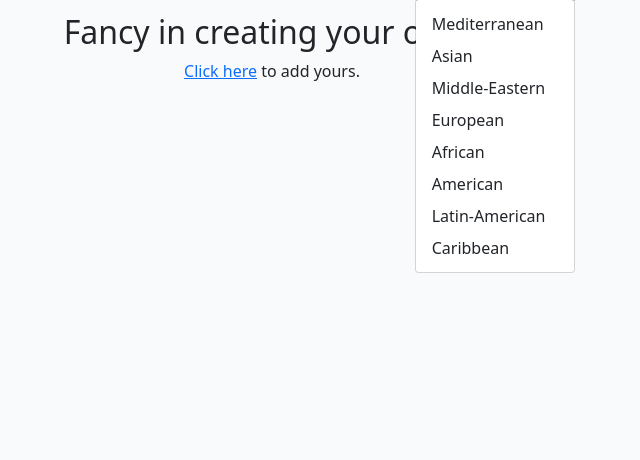
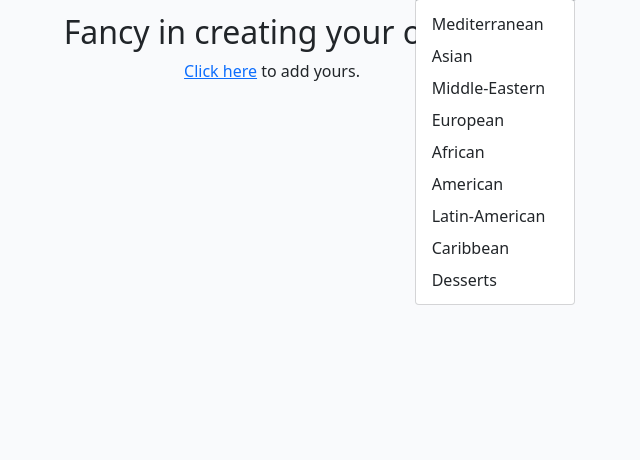
Before and after one commit to Alexiou981/the-food-frontier, a Django app: template recipes/templates/recipes/recipes.html in a window 1280 px wide, after a click on "Filter by Cuisine". Shown: the part 101-561 px from the top of the page, without its empty margins (368-1008 px from the left). Run offline with Django 3.2, Linux system fonts and the light colour scheme; the template is opened without the code that fills it, so the values that code supplies are empty; some libraries are stand-ins or nearby versions.

Commit message:
feat: add Desserts field to model, view and templates

```diff
--- a/recipes/models.py
+++ b/recipes/models.py
@@ -13,7 +13,8 @@ CUISINE = (
     (4, "African"),
     (5, "American"),
     (6, "Latin-American"),
-    (7, "Caribbean"))
+    (7, "Caribbean"),
+    (8, "Desserts"))
 
 class Recipe(models.Model):
     title = models.CharField(max_length=200, unique=True)
--- a/recipes/templates/recipes/filtered_cuisines.html
+++ b/recipes/templates/recipes/filtered_cuisines.html
@@ -18,6 +18,7 @@
             <li><a class="dropdown-item" href="{% url 'cuisine_filter' 'american' %}">American</a></li>
             <li><a class="dropdown-item" href="{% url 'cuisine_filter' 'latin-american' %}">Latin-American</a></li>
             <li><a class="dropdown-item" href="{% url 'cuisine_filter' 'caribbean' %}">Caribbean</a></li>
+            <li><a class="dropdown-item" href="{% url 'cuisine_filter' 'desserts' %}">Desserts</a></li>
           </ul>
       </div>
 </nav>
--- a/recipes/templates/recipes/recipes.html
+++ b/recipes/templates/recipes/recipes.html
@@ -20,6 +20,7 @@
             <li><a class="dropdown-item" href="{% url 'cuisine_filter' 'american' %}">American</a></li>
             <li><a class="dropdown-item" href="{% url 'cuisine_filter' 'latin-american' %}">Latin-American</a></li>
             <li><a class="dropdown-item" href="{% url 'cuisine_filter' 'caribbean' %}">Caribbean</a></li>
+            <li><a class="dropdown-item" href="{% url 'cuisine_filter' 'desserts' %}">Desserts</a></li>
           </ul>
       </div>
 </nav>
--- a/recipes/views.py
+++ b/recipes/views.py
@@ -51,6 +51,7 @@ def CuisineView(request, cuisine):
         'american': 5,
         'latin-american': 6,
         'caribbean': 7,
+        'desserts': 8
     }
 
     cuisine_int = CUISINE_CHOICES.get(cuisine.lower())
```
Also changed, not shown: recipes/migrations/0009_alter_recipe_cuisine.py (added).
